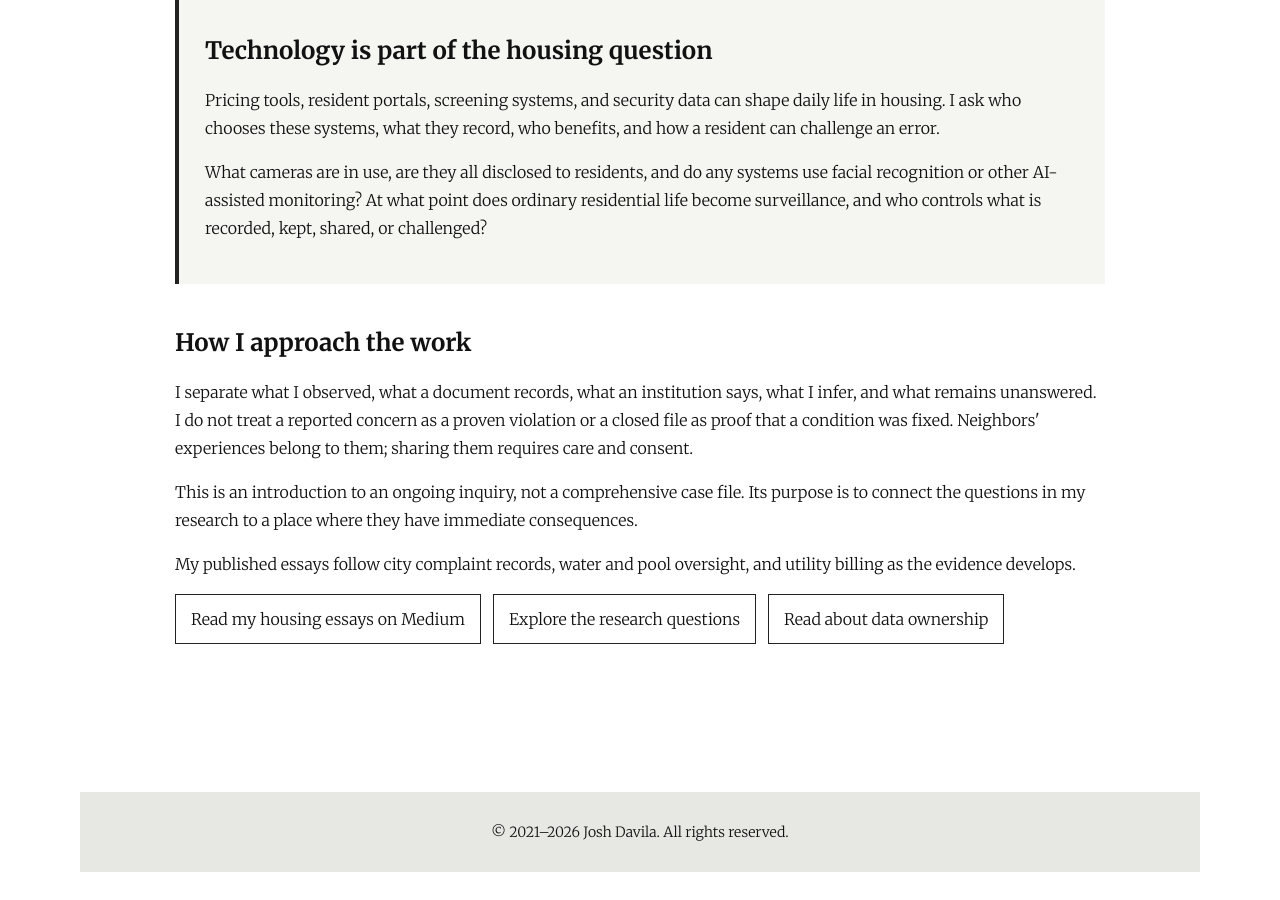
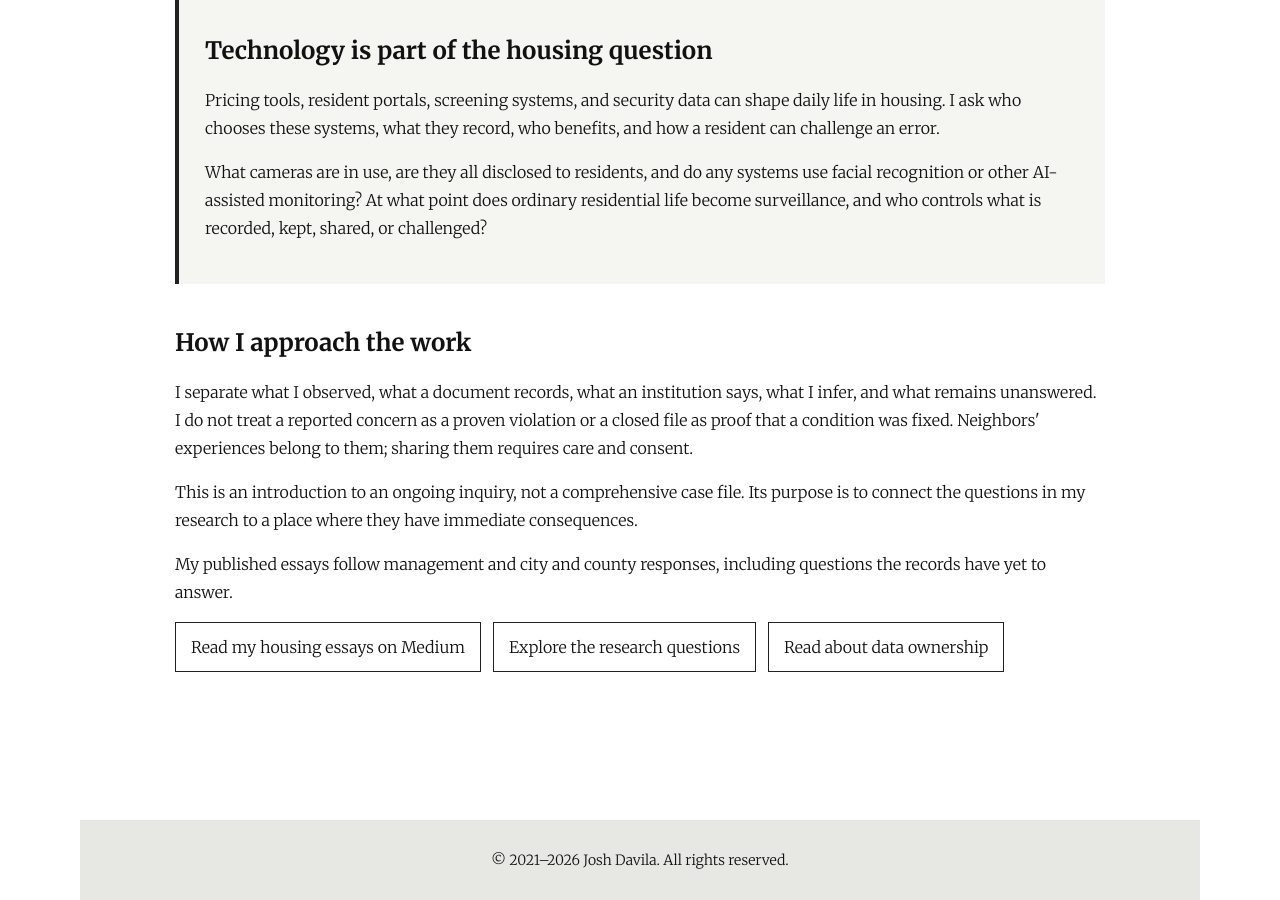
Before and after one commit to JLD-Ai/joshdavila.github.io, a Jekyll site: the page built from research/housing-and-accountability.md, in a window 1280 px wide and 900 px high, scrolled down 947 px. Built offline with Jekyll 4.4.1, drawn with Linux system fonts in a browser that asks for light colours; before the commit the page ends 1819 px from its top, so only the background shows below that.

Commit message:
Focus housing research bridge on accountability

```diff
--- a/research/housing-and-accountability.md
+++ b/research/housing-and-accountability.md
@@ -37,7 +37,7 @@ description: Josh Davila's ongoing inquiry into housing records, resident voice,
   <h2>How I approach the work</h2>
   <p>I separate what I observed, what a document records, what an institution says, what I infer, and what remains unanswered. I do not treat a reported concern as a proven violation or a closed file as proof that a condition was fixed. Neighbors' experiences belong to them; sharing them requires care and consent.</p>
   <p>This is an introduction to an ongoing inquiry, not a comprehensive case file. Its purpose is to connect the questions in my research to a place where they have immediate consequences.</p>
-  <p>My published essays follow city complaint records, water and pool oversight, and utility billing as the evidence develops.</p>
+  <p>My published essays follow management and city and county responses, including questions the records have yet to answer.</p>
   <div class="link-row">
     <a class="button" href="https://medium.com/@joshdavila.art" target="_blank" rel="noopener noreferrer">Read my housing essays on Medium</a>
     <a class="button" href="{{ '/research/' | relative_url }}">Explore the research questions</a>
```
